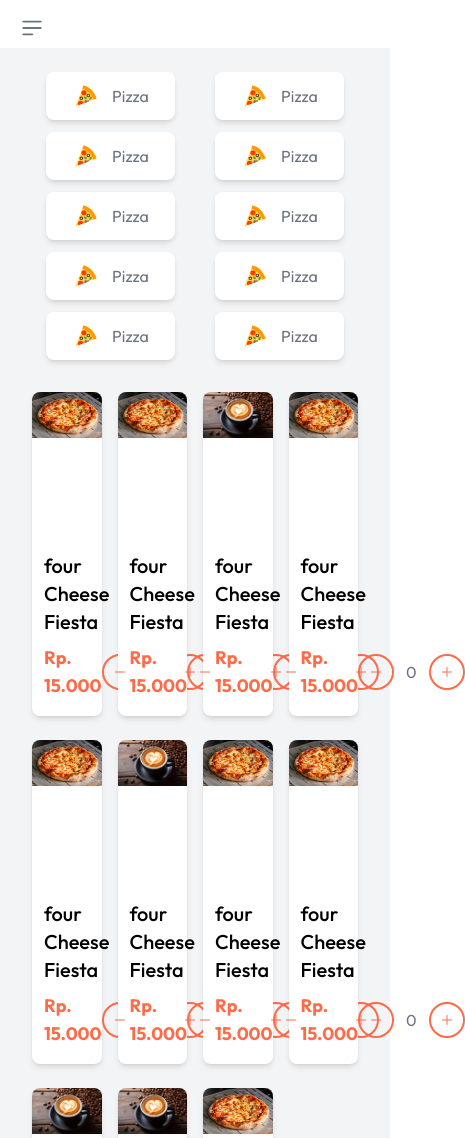
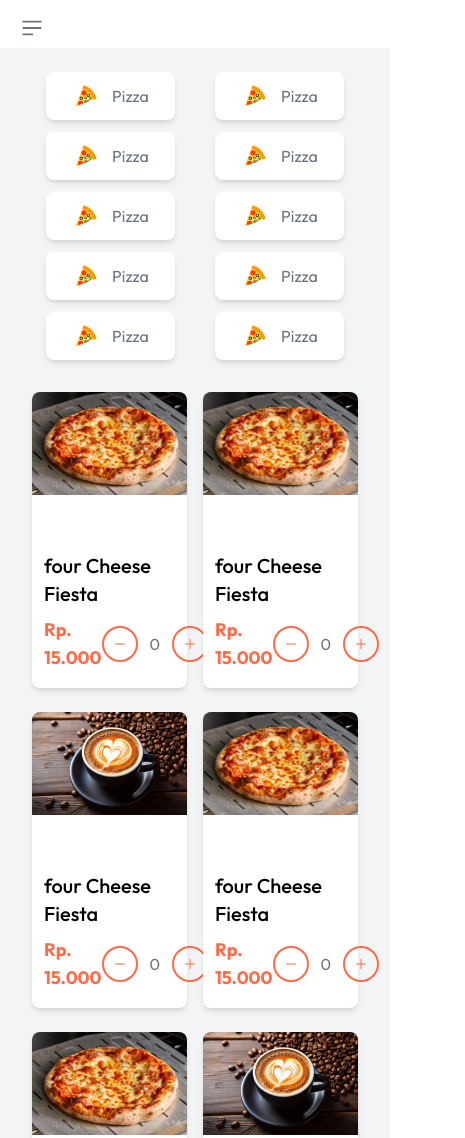
Before and after one commit to rihannh/Front-end-Pos, a website: page index.html in a window 390 px wide. Shown: the top 1138 px of the page, 465 px wide, since content can reach past the window. Drawn offline with nearby package versions, Linux system fonts and the light colour scheme.

Commit message:
feat:fix output

```diff
--- a/index.html
+++ b/index.html
@@ -18,7 +18,7 @@
 
 </head>
 
-<body class="">
+<body>
     <!-- TODO EDIT HERE BEB -->
 
     <button data-drawer-target="logo-sidebar" data-drawer-toggle="logo-sidebar" aria-controls="logo-sidebar"
@@ -440,7 +440,7 @@
         </section>
         <section id="list-menu">
             <div class="py-2 px-8 sm:ml-64">
-                <div class="grid grid-cols-4 gap-x-4 gap-y-6">
+                <div class="grid grid-cols-2 md:grid-cols-3 lg:grid-cols-4 gap-x-4 gap-y-6">
                     <!-- TODO BACKEND: KEEP -->
                     <!-- TODO ID quantity tiap menu kan beda jadi untuk id quantity permenu ntar bikin sesuai id menu yee, mirip list bujang bgt yan, jan lupp -->
                     <div class="flex flex-col bg-white shadow-md rounded-lg ">
```
Also changed, not shown: src/css/output.css, 1 other file.
